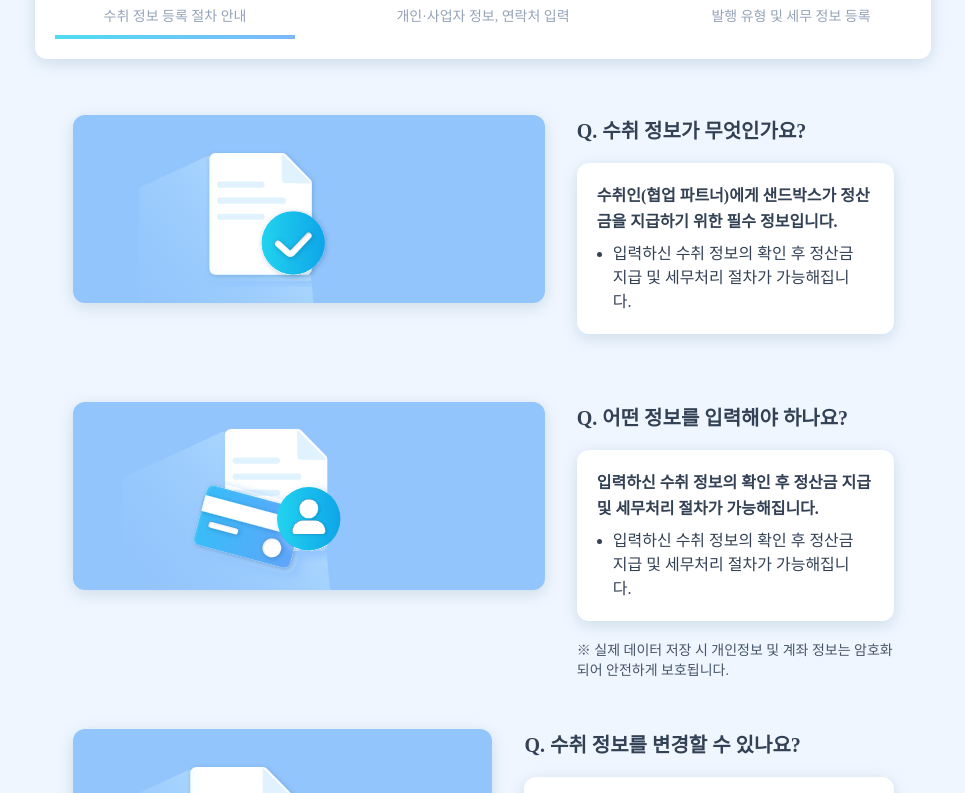
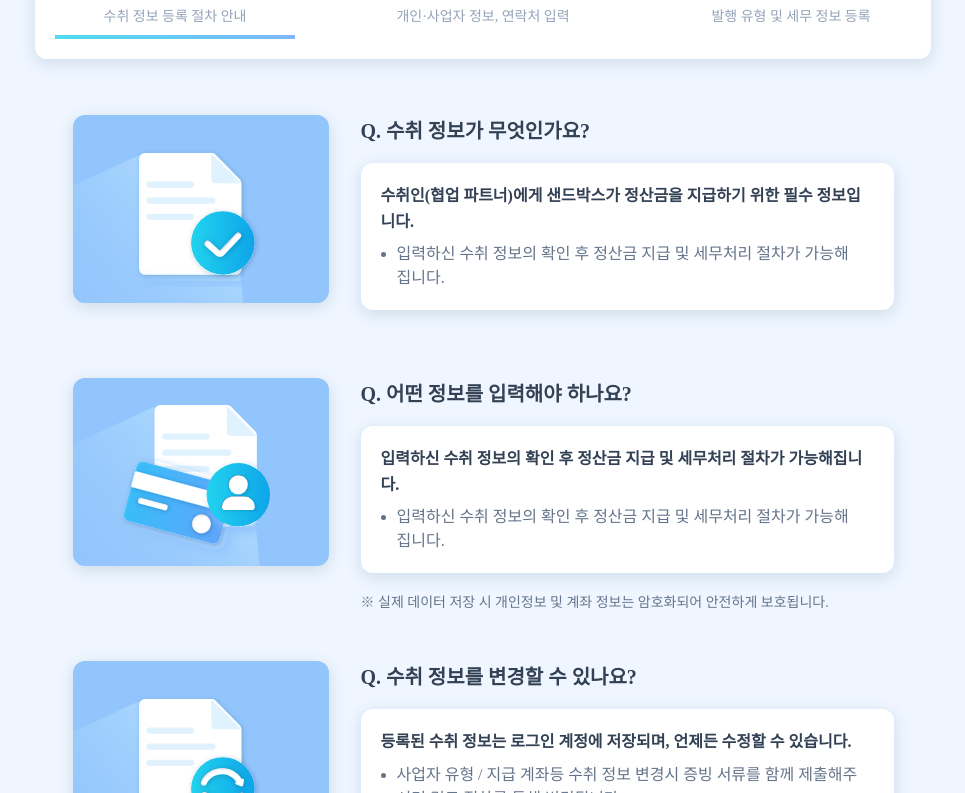
Before and after one commit to SANDBOX-GS/sb-cr-console, a Next.js app: page /payee-info/register in a window 1280 px wide. Shown: the part 467-1260 px from the top of the page, without its empty margins (157-1122 px from the left). Built offline with nearby package versions, Linux system fonts and the light colour scheme; no server answers; a web font is replaced by a local one.

Commit message:
style: IconCard 퍼블 미세조정

```diff
--- a/components/common/IconCard.jsx
+++ b/components/common/IconCard.jsx
@@ -18,16 +18,16 @@ export const IconCard = ({
         <Box
           bg="blue300"
           className={
-                        "relative w-full min-w-[256px] h-[188px] px-auto overflow-hidden"
+            "relative w-full h-full md:w-[256px] min-w-[256px] min-h-[188px] px-auto overflow-hidden"
           }
         >
-                    <Icon className="absolute inset-0 flex items-center justify-center translate-x-[-15%] translate-y-5" />
+          <Icon className="absolute inset-0 flex items-center justify-center translate-x-[-13%] translate-y-5" />
         </Box>
         <div className="flex flex-col gap-4">
           <h4>{h}</h4>
           <Box className="text-slate-700 text-left">
             <p className="text-slate-700 font-bold">{infoTitle}</p>
-                        <ul className="px-4 pt-2">
+            <ul className="px-4 pt-2 text-slate-500">
               {infoLi.map((li, idx) => (
                 <li key={idx} className="list-disc">
                   {li}
@@ -37,7 +37,7 @@ export const IconCard = ({
           </Box>
           <div className="mt-1 space-y-0.5">
             {desc.map((d, idx) => (
-                            <p key={idx} className="text-sm text-slate-600">
+              <p key={idx} className="text-sm text-slate-500">
                 {d}
               </p>
             ))}
```
Lines whose indentation alone changed are shown as unchanged.
